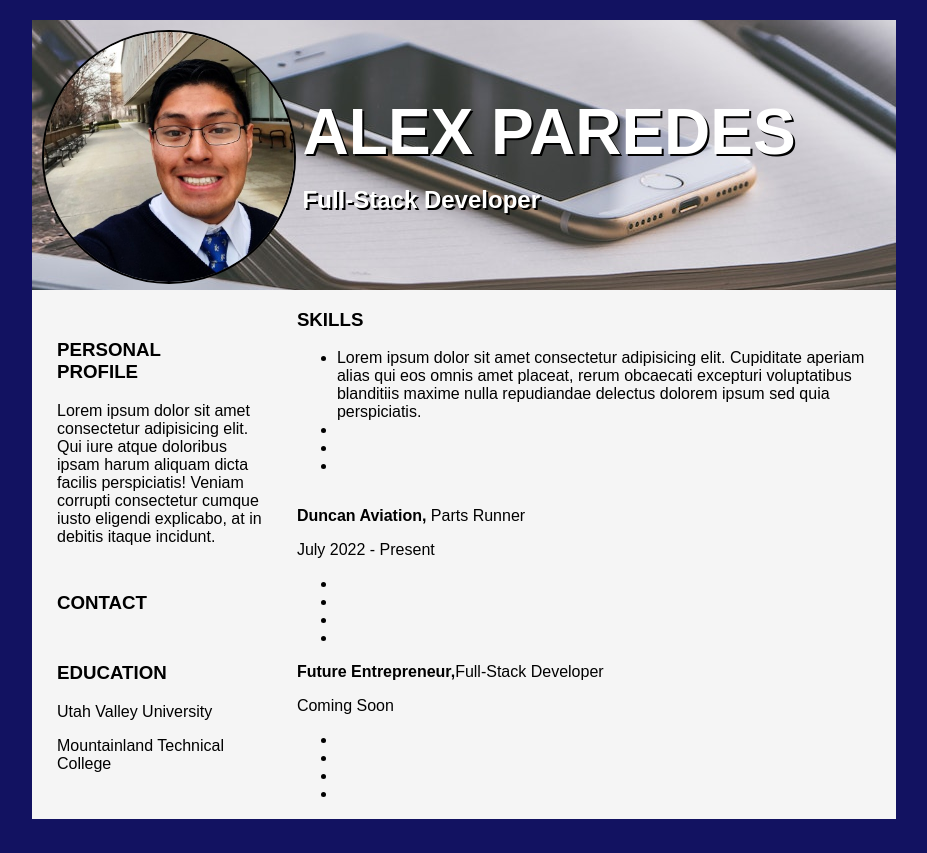
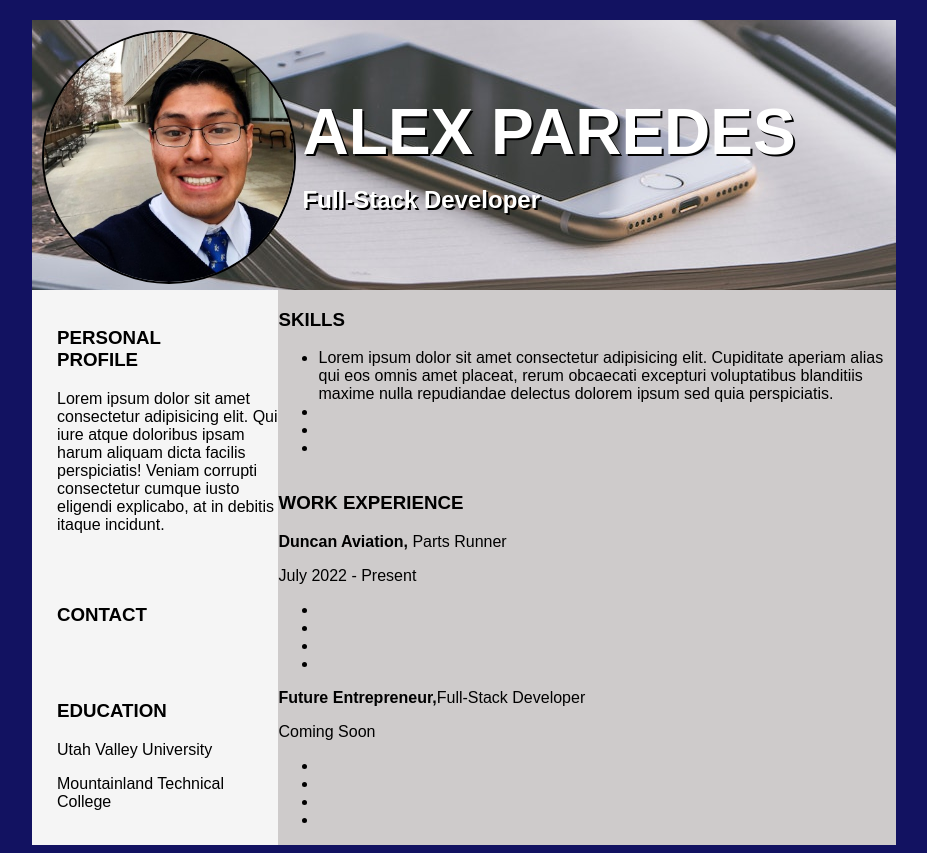
Before and after one commit to Walls101/resume.sass, a plain HTML site: page index.html in a window 1280 px wide. Shown: the whole page, without its empty margins (176-1103 px from the left). Before the commit the page ends 827 px from the top, so only its background shows below. Drawn offline with Linux system fonts and the light colour scheme.

Commit message:
tried working on both sides. Need to focus on left

```diff
--- a/index.html
+++ b/index.html
@@ -49,6 +49,7 @@
                     </ul>
                 </div>
                 <div class="work-xp">
+                    <h3>WORK EXPERIENCE</h3>
                     <p><strong>Duncan Aviation,</strong> Parts Runner</p>
                     <p>July 2022 - Present</p>
                     <ul>
--- a/style.scss
+++ b/style.scss
@@ -51,6 +51,12 @@ body{
     font-size: 400%;
 }
 
+// h3 {
+//     border-bottom: 5px solid black;
+//     width: 25%;
+
+// }
+
 .bottom {
     display: flex;
     flex-direction: row;
@@ -63,11 +69,16 @@ body{
     justify-content: space-around;
     height: auto;
     width: 600px;
-    margin: 25px;
+    margin-left: 25px;
 }
 
 .right{
     display: flex;
     flex-direction: column;
     justify-content: space-around;
+    background-color: $bot-right;
 }
+// finish making the margin for the right side.
+// .skills .work-xp {
+//     margin-left: 25px;
+// }
```
Also changed, not shown: style.css, 1 other file.
